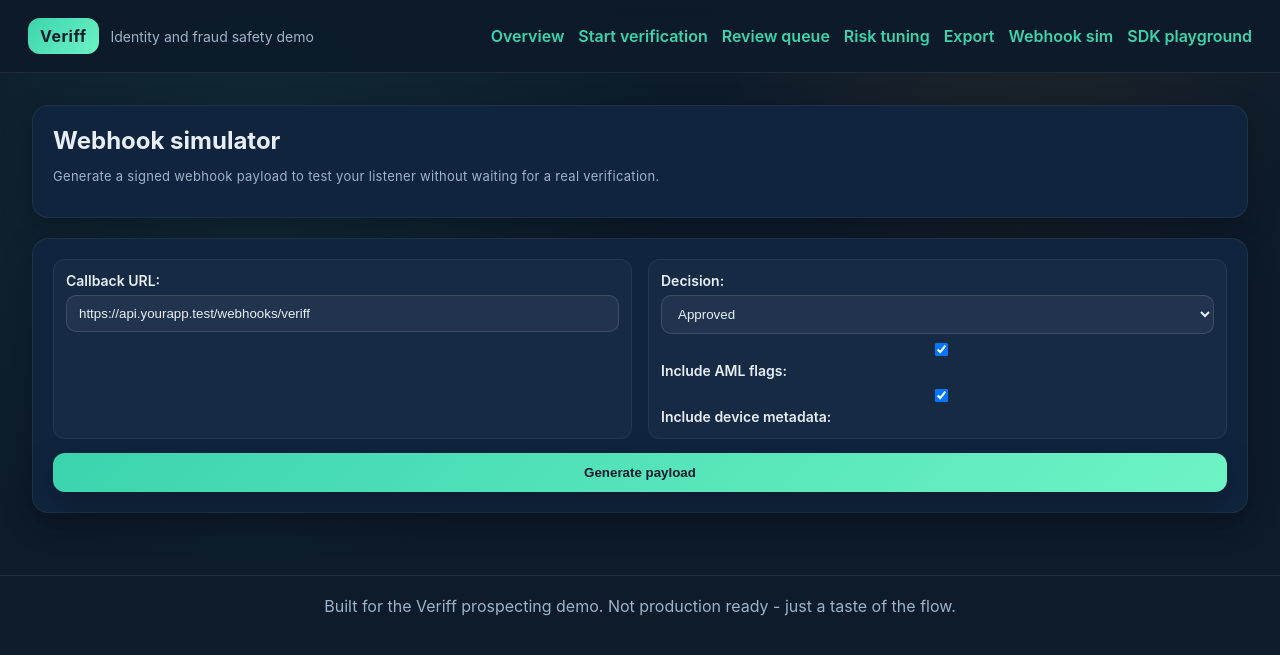
After one commit to Bamboocoffee/veriff, a Django app: page /webhook-simulator/ in a window 1280 px wide. The commit adds this page. Shown: the top 655 px of the page. Run offline with Django 5.2, Linux system fonts and the light colour scheme; data comes from the database, SQL or seed files in the repository; some libraries are stand-ins or nearby versions.

Commit message:
Add webhook simulator with signed payload generator

```diff
--- a/templates/base.html
+++ b/templates/base.html
@@ -19,6 +19,7 @@
         <a href="{% url 'review_queue' %}">Review queue</a>
         <a href="{% url 'risk_tuning' %}">Risk tuning</a>
         <a href="{% url 'export_cases_csv' %}">Export</a>
+        <a href="{% url 'webhook_simulator' %}">Webhook sim</a>
         <a href="{% url 'sdk_playground' %}">SDK playground</a>
     </nav>
 </header>
--- /dev/null
+++ b/templates/webhook_simulator.html
@@ -0,0 +1,44 @@
+{% extends "base.html" %}
+{% block content %}
+<div class="panel">
+    <h2>Webhook simulator</h2>
+    <p class="stat-label">Generate a signed webhook payload to test your listener without waiting for a real verification.</p>
+</div>
+
+<div class="panel">
+    <form method="post" class="form-grid">
+        {% csrf_token %}
+        <div class="layout-grid">
+            <div class="list-item">
+                {{ form.callback_url.label_tag }}{{ form.callback_url }}
+            </div>
+            <div class="list-item">
+                {{ form.decision.label_tag }}{{ form.decision }}
+                <div>{{ form.include_aml }} {{ form.include_aml.label_tag }}</div>
+                <div>{{ form.include_device }} {{ form.include_device.label_tag }}</div>
+            </div>
+        </div>
+        <button type="submit">Generate payload</button>
+    </form>
+</div>
+
+{% if payload %}
+<div class="panel">
+    <h3>Payload</h3>
+    <pre style="white-space:pre-wrap;">{{ payload }}</pre>
+    <div class="list-item">
+        <strong>Signature (HMAC SHA-256)</strong>
+        <code>{{ signature }}</code>
+    </div>
+    <div class="list-item">
+<pre><code class="bash">curl -X POST \
+  -H "Content-Type: application/json" \
+  -H "X-Veriff-Signature: {{ signature }}" \
+  -d @- "{{ callback_url }}"
+&lt;&lt;'JSON'
+{{ payload|safe }}
+JSON</code></pre>
+    </div>
+</div>
+{% endif %}
+{% endblock %}
--- a/verification/forms.py
+++ b/verification/forms.py
@@ -81,3 +81,17 @@
     )
     include_aml = forms.BooleanField(required=False, initial=True, label="Include AML flags")
     include_risk_summary = forms.BooleanField(required=False, initial=True, label="Include risk summary")
+
+
+class WebhookSimulatorForm(forms.Form):
+    callback_url = forms.URLField(label="Callback URL", initial="https://api.yourapp.test/webhooks/veriff")
+    decision = forms.ChoiceField(
+        choices=[
+            ("approved", "Approved"),
+            ("needs_review", "Needs review"),
+            ("rejected", "Rejected"),
+        ],
+        initial="approved",
+    )
+    include_aml = forms.BooleanField(required=False, initial=True, label="Include AML flags")
+    include_device = forms.BooleanField(required=False, initial=True, label="Include device metadata")
--- a/verification/urls.py
+++ b/verification/urls.py
@@ -11,5 +11,6 @@
     path("case/<int:pk>/rerun/", views.rerun_case, name="rerun_case"),
     path("export/", views.export_cases_csv, name="export_cases_csv"),
     path("risk-tuning/", views.risk_tuning, name="risk_tuning"),
+    path("webhook-simulator/", views.webhook_simulator, name="webhook_simulator"),
     path("sdk-playground/", views.sdk_playground, name="sdk_playground"),
 ]
--- a/verification/views.py
+++ b/verification/views.py
@@ -1,15 +1,20 @@
 from datetime import date, timedelta
 
 import csv
+import hashlib
+import hmac
 import io
+import json
+import uuid
 import zipfile
 
 from django.db import models
 from django.http import HttpResponse
 from django.shortcuts import get_object_or_404, redirect, render
 from django.urls import reverse
+from django.utils import timezone
 
-from .forms import ExportFilterForm, ReviewDecisionForm, RiskTuningForm, VerificationCaseForm
+from .forms import ExportFilterForm, ReviewDecisionForm, RiskTuningForm, VerificationCaseForm, WebhookSimulatorForm
 from .models import VerificationCase
 
 
@@ -196,6 +201,47 @@
     )
 
 
+def webhook_simulator(request):
+    """Generate a signed webhook payload to test integrations."""
+    seed_demo_cases()
+    form = WebhookSimulatorForm(request.POST or None)
+    payload = None
+    signature = None
+    payload_json = None
+    if form.is_valid():
+        case = VerificationCase.objects.order_by("-created_at").first()
+        if not case:
+            case = VerificationCase.objects.create(
+                full_name="Webhook Sample",
+                email="demo@veriff.test",
+                country="Estonia",
+                issuing_country="Estonia",
+                document_type=VerificationCase.DOC_PASSPORT,
+                document_number="P0000",
+                date_of_birth=date(1990, 1, 1),
+                doc_expiry=date.today() + timedelta(days=365),
+                ip_country="Estonia",
+                device_os="web",
+                attempt_count=1,
+                onboarding_channel=VerificationCase.ONBOARDING_WEB,
+                selfie_quality=80,
+            )
+            case.run_full_evaluation()
+        payload = build_webhook_payload(
+            case,
+            decision=form.cleaned_data["decision"],
+            include_aml=form.cleaned_data.get("include_aml", True),
+            include_device=form.cleaned_data.get("include_device", True),
+        )
+        signature = sign_payload(payload)
+        payload_json = json.dumps(payload, indent=2)
+    return render(
+        request,
+        "webhook_simulator.html",
+        {"form": form, "payload": payload_json, "signature": signature, "callback_url": form["callback_url"].value()},
+    )
+
+
 def export_cases_csv(request):
     """Advanced export with filters and CSV/ZIP options."""
     form = ExportFilterForm(request.GET or None)
@@ -264,6 +310,47 @@
         "case": case,
         "thresholds": thresholds,
     }
+
+
+def build_webhook_payload(case: VerificationCase, decision: str, include_aml=True, include_device=True):
+    data = {
+        "case_id": case.pk,
+        "status": decision,
+        "full_name": case.full_name,
+        "document_type": case.document_type,
+        "country": case.country,
+        "scores": {
+            "doc_authenticity": case.doc_authenticity_score,
+            "face_match": case.face_match_score,
+            "fraud_risk": case.fraud_risk_score,
+        },
+        "age_verified": case.age_verified,
+        "created_at": case.created_at.isoformat() if case.created_at else "",
+    }
+    if include_aml:
+        data["aml"] = {
+            "pep": bool(case.aml_findings.get("pep")) if case.aml_findings else False,
+            "sanctions": bool(case.aml_findings.get("sanctions")) if case.aml_findings else False,
+            "adverse_media": bool(case.aml_findings.get("adverse_media")) if case.aml_findings else False,
+        }
+    if include_device:
+        data["device"] = {
+            "device_os": case.device_os,
+            "ip_country": case.ip_country,
+            "fingerprint": case.device_fingerprint,
+        }
+    payload = {
+        "id": str(uuid.uuid4()),
+        "type": f"verification.{decision}",
+        "data": data,
+        "delivered_at": timezone.now().isoformat(),
+    }
+    return payload
+
+
+def sign_payload(payload: dict, secret: str = "demo_webhook_secret") -> str:
+    serialized = json.dumps(payload, sort_keys=True).encode()
+    return hmac.new(secret.encode(), serialized, hashlib.sha256).hexdigest()
 
 
 # Export helpers
```
Also changed, not shown: verification/tests.py (+28 -0 lines).
